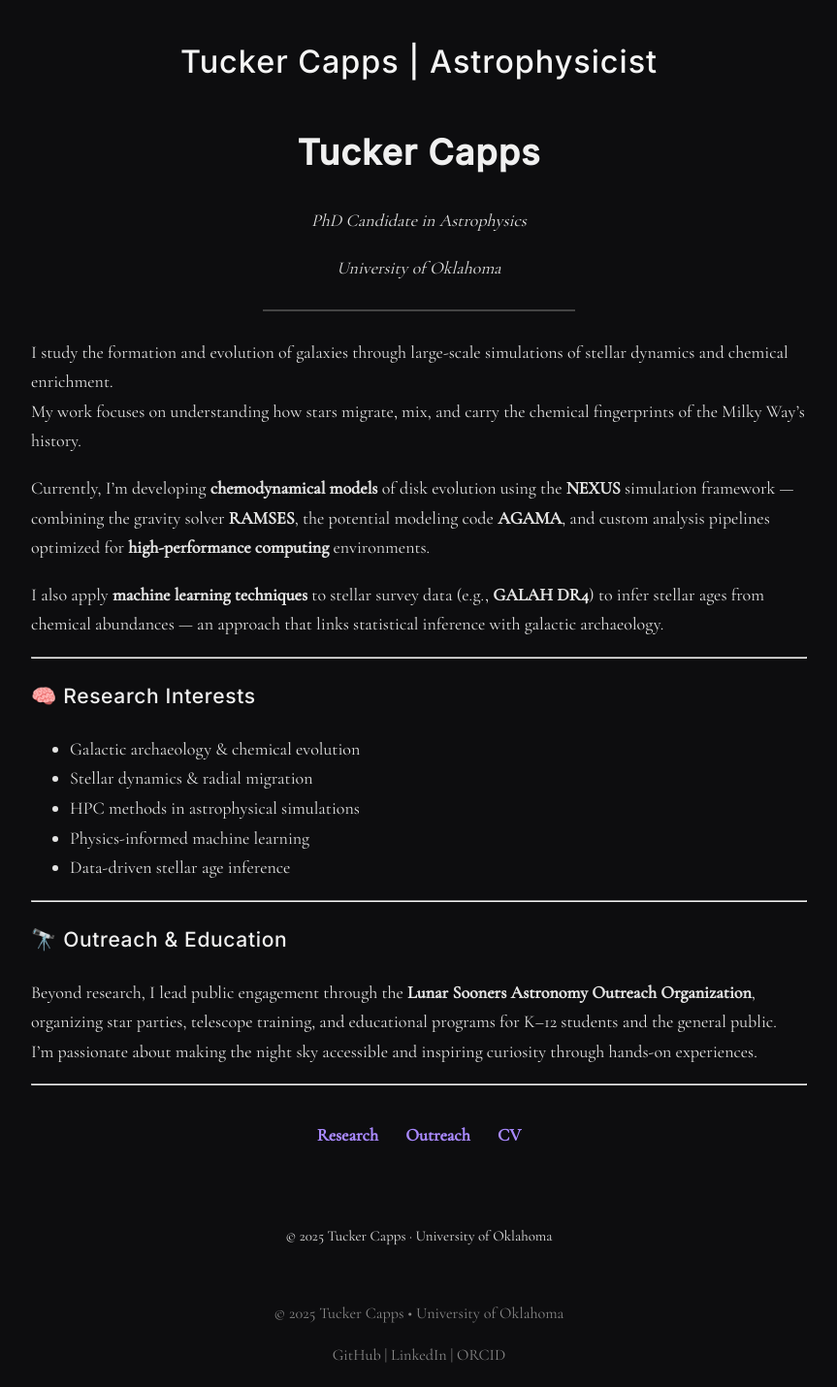
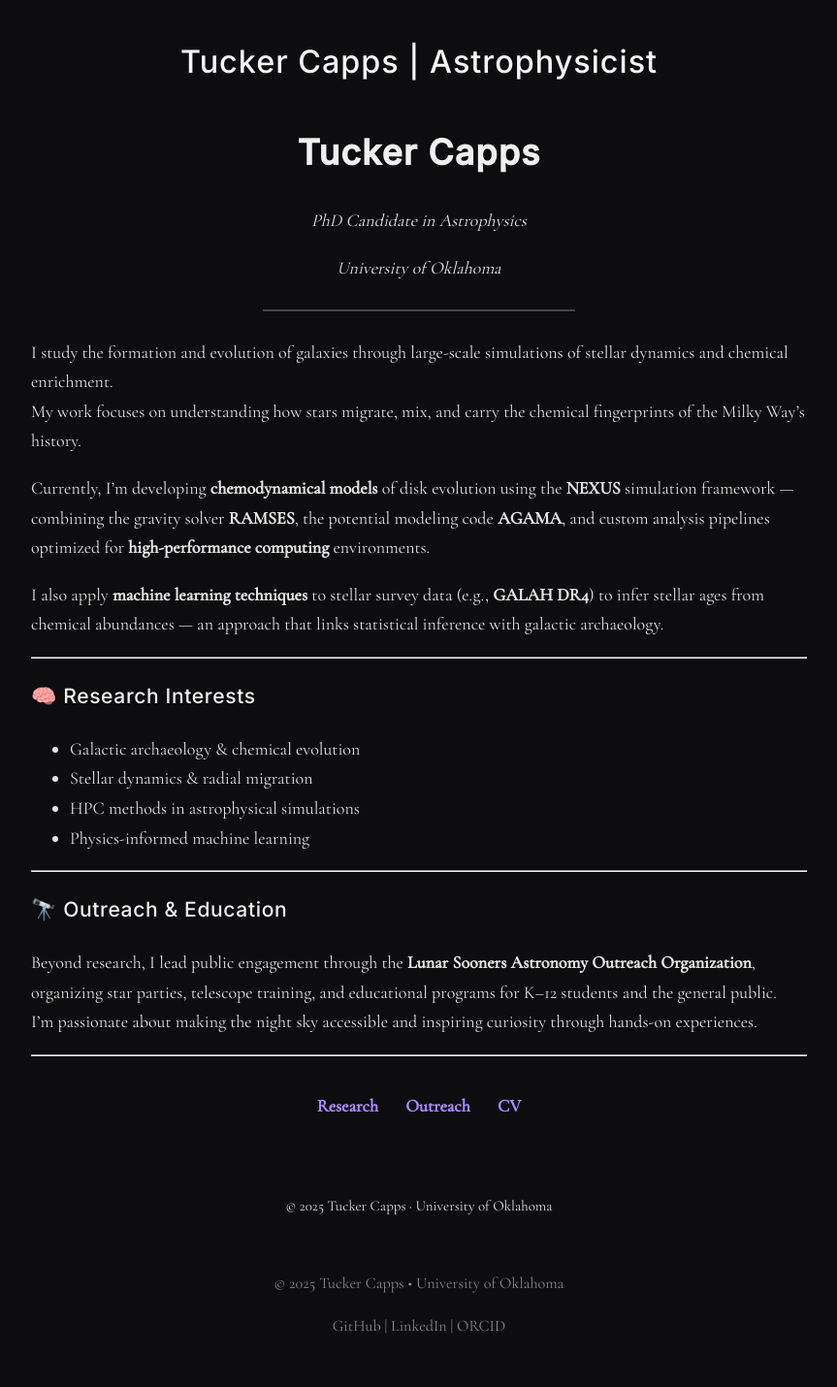
Before and after one commit to tuckwise/tuckwise.github.io, a Jekyll site: the page built from index.md, in a window 1280 px wide. Shown: the whole page at 97% size, without its empty margins (208-1071 px from the left). Built offline with Jekyll 4.4.1, drawn with Linux system fonts in a browser that asks for light colours; after the commit the page ends 1399 px from its top, so only the background shows below that.

Commit message:
Update index.md

```diff
--- a/index.md
+++ b/index.md
@@ -27,7 +27,6 @@ I also apply **machine learning techniques** to stellar survey data (e.g., **GAL
 - Stellar dynamics & radial migration
 - HPC methods in astrophysical simulations
 - Physics-informed machine learning
-- Data-driven stellar age inference
 
 ---
 
```
